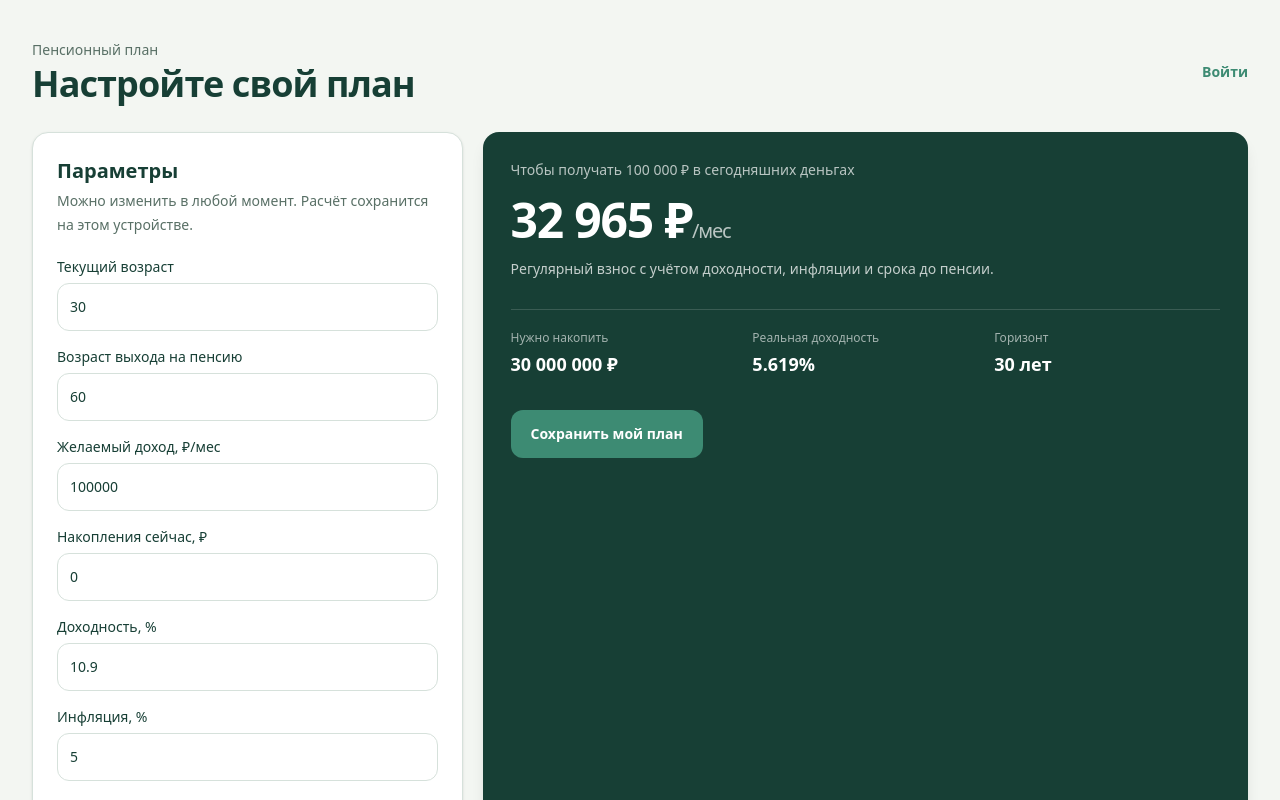
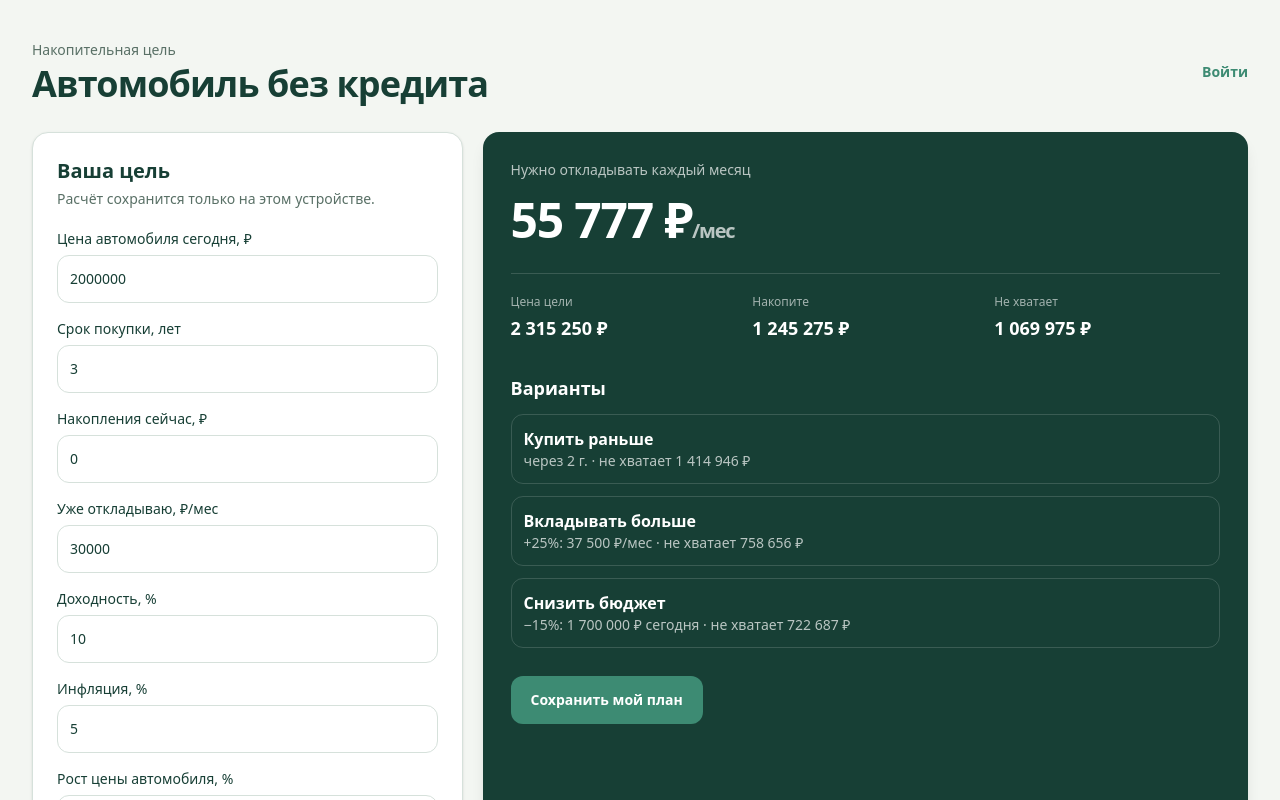
Before and after one commit to QFire2012/pension-assistant, a Next.js app: page / in a window 1280 px wide. Shown: the top 800 px of the page. Built offline with nearby package versions, Linux system fonts and the light colour scheme.

Commit message:
feat: add public car savings calculator

```diff
--- a/app/page.tsx
+++ b/app/page.tsx
@@ -1,5 +1,5 @@
-import { PensionWorkspace } from '../components/guest/PensionWorkspace';
+import { CarGoalWorkspace } from '../components/goal/CarGoalWorkspace';
 
 export default function Home() {
-  return <PensionWorkspace />;
+  return <CarGoalWorkspace />;
 }
--- /dev/null
+++ b/components/goal/CarGoalWorkspace.tsx
@@ -0,0 +1,52 @@
+'use client';
+
+import Link from 'next/link';
+import { startTransition, useEffect, useMemo, useState } from 'react';
+import { calculateCarGoal, defaultCarGoalInput, type CarGoalInput } from '../../lib/goal-calculation';
+
+const STORAGE_KEY = 'pension-assistant:car-goal:v1';
+const money = (value: number) => `${value.toLocaleString('ru-RU')} ₽`;
+
+function storedGoal(): CarGoalInput | null {
+  try {
+    const value = JSON.parse(window.localStorage.getItem(STORAGE_KEY) ?? 'null');
+    return value && Object.values(value).every((item) => typeof item === 'number' && Number.isFinite(item)) ? value : null;
+  } catch { return null; }
+}
+
+export function CarGoalWorkspace() {
+  const [goal, setGoal] = useState(defaultCarGoalInput());
+  const [priceGrowthEdited, setPriceGrowthEdited] = useState(false);
+
+  useEffect(() => {
+    const saved = storedGoal();
+    if (saved) startTransition(() => setGoal(saved));
+  }, []);
+
+  const forecast = useMemo(() => calculateCarGoal(goal), [goal]);
+  const update = (key: keyof CarGoalInput, raw: string) => {
+    const value = Number(raw);
+    const next = { ...goal, [key]: value };
+    if (key === 'inflationRate' && !priceGrowthEdited) next.carPriceGrowthRate = Number(value.toFixed(4));
+    if (key === 'carPriceGrowthRate') setPriceGrowthEdited(true);
+    setGoal(next);
+    window.localStorage.setItem(STORAGE_KEY, JSON.stringify(next));
+  };
+
+  return <main className="min-h-screen bg-[var(--app-bg)] text-[var(--ink)]"><div className="mx-auto max-w-7xl px-4 py-6 sm:px-6 lg:px-8 lg:py-10">
+    <header className="mb-7 flex items-center justify-between"><div><p className="text-sm font-medium text-[var(--muted)]">Накопительная цель</p><h1 className="mt-1 text-3xl font-semibold tracking-tight sm:text-4xl">Автомобиль без кредита</h1></div><Link href="/auth/login" className="text-sm font-semibold text-[var(--accent)] hover:underline">Войти</Link></header>
+    <div className="grid gap-5 lg:grid-cols-[minmax(280px,.72fr)_minmax(0,1.28fr)]"><section className="rounded-2xl border border-[var(--line)] bg-white p-5 shadow-sm sm:p-6"><h2 className="text-xl font-semibold">Ваша цель</h2><p className="mt-1 text-sm text-[var(--muted)]">Расчёт сохранится только на этом устройстве.</p><div className="mt-5 grid gap-4">
+      <Field label="Цена автомобиля сегодня, ₽" value={goal.currentPrice} step="10000" onChange={(value) => update('currentPrice', value)} />
+      <Field label="Срок покупки, лет" value={goal.yearsToGoal} step="0.5" onChange={(value) => update('yearsToGoal', value)} />
+      <Field label="Накопления сейчас, ₽" value={goal.initialCapital} step="10000" onChange={(value) => update('initialCapital', value)} />
+      <Field label="Уже откладываю, ₽/мес" value={goal.monthlyContribution} step="1000" onChange={(value) => update('monthlyContribution', value)} />
+      <Field label="Доходность, %" value={Number((goal.nominalReturnRate * 100).toFixed(2))} step="0.1" onChange={(value) => update('nominalReturnRate', String(Number(value) / 100))} />
+      <Field label="Инфляция, %" value={Number((goal.inflationRate * 100).toFixed(2))} step="0.1" onChange={(value) => update('inflationRate', String(Number(value) / 100))} />
+      <Field label="Рост цены автомобиля, %" value={Number((goal.carPriceGrowthRate * 100).toFixed(2))} step="0.1" onChange={(value) => update('carPriceGrowthRate', String(Number(value) / 100))} />
+    </div></section>
+    <section className="rounded-2xl bg-[var(--ink)] p-5 text-white shadow-lg sm:p-7"><p className="text-sm text-white/70">Нужно откладывать каждый месяц</p><p data-testid="required-monthly" className="mt-4 text-4xl font-semibold tracking-tight sm:text-5xl">{money(forecast.requiredMonthly)}<span className="text-xl text-white/70">/мес</span></p><dl className="mt-7 grid gap-4 border-t border-white/15 pt-5 sm:grid-cols-3"><Result label="Цена цели" value={money(forecast.futurePrice)} /><Result label="Накопите" value={money(forecast.projectedCapital)} /><Result label={forecast.deficit ? 'Не хватает' : 'Запас'} value={money(forecast.deficit || forecast.surplus)} /></dl><h2 className="mt-8 text-lg font-semibold">Варианты</h2><div className="mt-3 grid gap-3">{forecast.scenarios.map((item) => <div key={item.id} className="rounded-xl border border-white/15 p-3"><p className="font-semibold">{item.label}</p><p className="text-sm text-white/70">{item.changedValue} · {item.deficit > 0 ? `не хватает ${money(item.deficit)}` : `запас ${money(-item.deficit)}`}</p></div>)}</div><Link href="/auth/sign-up" className="mt-7 inline-flex min-h-12 items-center justify-center rounded-xl bg-[var(--accent)] px-5 text-sm font-semibold">Сохранить мой план</Link></section></div>
+  </div></main>;
+}
+
+function Field({ label, value, step, onChange }: { label: string; value: number; step: string; onChange: (value: string) => void }) { return <label className="grid gap-1.5 text-sm font-medium"><span>{label}</span><input type="number" min="0" value={value} step={step} onChange={(event) => onChange(event.target.value)} className="min-h-12 rounded-xl border border-[var(--line)] bg-white px-3 text-base outline-none focus:border-[var(--accent)]" /></label>; }
+function Result({ label, value }: { label: string; value: string }) { return <div><dt className="text-xs text-white/60">{label}</dt><dd className="mt-1 text-lg font-semibold">{value}</dd></div>; }
```
Also changed, not shown: 2 other files (tests, documents, lock files or other folders).
